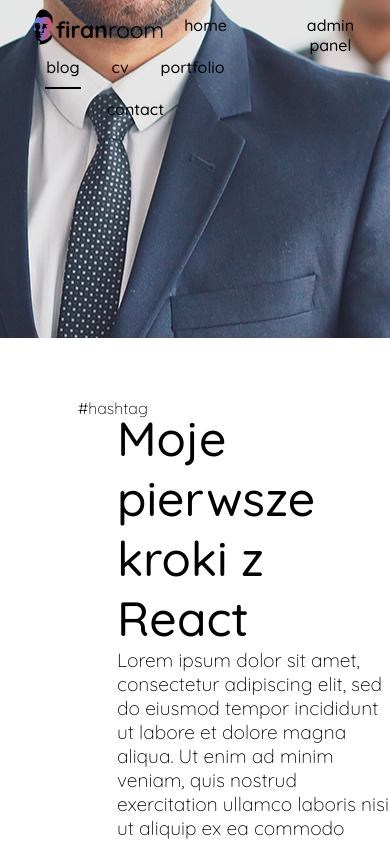
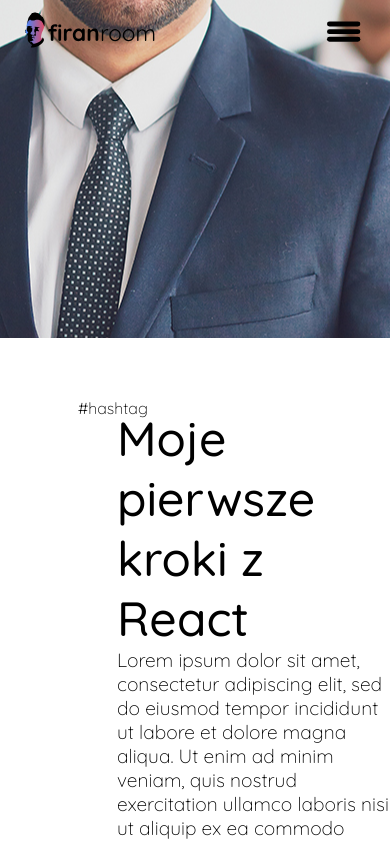
Before and after one commit to BartoszFirana/firanroom., a React (Create React App) app: page /blog in a window 390 px wide. Shown: the top 842 px of the page. Built offline with nearby package versions, Linux system fonts and the light colour scheme.

Commit message:
Mobile First
- dodano obsługę responsywności dla urządzeń mobilnych,
- dodano hamburger menu obsługiwany za pomocą reactstate

```diff
--- a/package.json
+++ b/package.json
@@ -3,8 +3,10 @@
   "version": "0.1.0",
   "private": true,
   "dependencies": {
+    "@fullpage/react-fullpage": "^0.1.15",
     "react": "^16.8.6",
     "react-dom": "^16.8.6",
+    "react-motion": "^0.5.2",
     "react-router-dom": "^5.0.1",
     "react-scripts": "3.0.1"
   },
--- /dev/null
+++ b/src/components/HamburgerButton.js
@@ -0,0 +1,73 @@
+import React, { Component } from 'react';
+import { Motion, spring, presets } from 'react-motion';
+
+class HamburgerButton extends Component {
+    constructor(props) {
+        super(props)
+
+        this.state = {
+            toggle: false
+        }
+    }
+    propsHandle(props) {
+        this.setState.toggle({ toggle: !this.props.toggle })
+    }
+
+    handleClick() {
+        this.setState({ toggle: !this.state.toggle })
+    }
+
+    render() {
+        const style = {
+            overflow: 'visible',
+            cursor: 'pointer',
+            // disable touch highlighting on devices
+            WebkitTapHighlightColor: "rgba(0,0,0,0)",
+        }
+
+        return (
+            <>
+                <svg
+                    viewBox="0 0 96 96"
+                    height="2.5em"
+                    onClick={this.handleClick.bind(this)}
+                    style={style}
+                >
+                    <Motion
+                        style={{
+                            x: spring(this.state.toggle ? 1 : 0, presets.wobbly),
+                            y: spring(this.state.toggle ? 0 : 1, presets.wobbly),
+                        }}
+                    >
+                        {({ x, y }) =>
+                            <g
+                                id="navicon"
+                                fill="none"
+                                stroke="currentColor"
+                                strokeWidth="14"
+                                strokeLinecap="round"
+                                strokeLinejoin="round"
+                            >
+                                <line
+                                    transform={`translate(${x * 12}, ${x * -7}) rotate(${x * 45}, 7, 26)`}
+                                    x1="7" y1="26" x2="89" y2="26"
+                                />
+                                <line
+                                    transform={`translate(${x * 12}, ${x * 7}) rotate(${x * -45}, 7, 70)`}
+                                    x1="7" y1="70" x2="89" y2="70"
+                                />
+                                <line
+                                    transform={`translate(${x * -96})`}
+                                    opacity={y}
+                                    x1="7" y1="48" x2="89" y2="48"
+                                />
+                            </g>
+                        }
+                    </Motion>
+                </svg>
+            </>
+        );
+    }
+}
+
+export default HamburgerButton;
--- /dev/null
+++ b/src/components/HamburgerMenu.js
@@ -0,0 +1,43 @@
+import React, { Component } from 'react';
+import logo from '../images/logo_firanroom.svg';
+import '../styles/HamburgerMenu.css';
+import HamburgerButton from './HamburgerButton';
+
+class HamburgerMenu extends Component {
+    constructor(props) {
+        super(props);
+        this.state = {
+            toggle: false
+        }
+    }
+
+    handleClick() {
+        this.setState({ toggle: !this.state.toggle })
+    }
+    render() {
+        return (
+            <>
+                <nav className="navigation">
+                    <ul>
+                        <img className="logo" src={logo} alt="Logo firanroom" />
+                    </ul>
+                    <ul>
+                        <button className="hamburger__button" onClick={this.handleClick.bind(this)}>
+                            <HamburgerButton toggle={this.state.toggle} />
+                        </button>
+                    </ul>
+                </nav>
+                {this.state.toggle ? (
+                    <div className="hamburger__menu--background">
+                        elo
+                </div>
+                ) : (
+                        <></>
+                    )
+                }
+            </>
+        );
+    }
+}
+
+export default HamburgerMenu;
--- a/src/layouts/App.js
+++ b/src/layouts/App.js
@@ -6,7 +6,9 @@ import Navigation from './Navigation';
 import Page from './Page';
 import Footer from './Footer';
 
-function App() {
+
+class App extends React.Component {
+  render() {
     return (
       <Router>
         <div className="app">
@@ -24,5 +26,6 @@ function App() {
       </Router>
     );
   }
+}
 
 export default App;
--- a/src/layouts/Header.js
+++ b/src/layouts/Header.js
@@ -23,9 +23,9 @@ const Header = () => {
                 <Route path="/" exact render={() => (
                     <header style={headerL}>
                         <div className="hello-container">
-                            <h1 style={{ fontWeight: "bold", fontSize: 80 }}>Hello World,</h1>
+                            <h1>Hello World,</h1>
                             <h3>my name is Bartek. Welcome on my own website</h3>
-                            <button>about me</button>
+                            <button className="layout__button">about me</button>
                         </div>
                         <img className="firana" src={autoportret2} alt="firana" />
                         <img className="background" src={firanaHeader} alt="header"></img>
--- a/src/layouts/Navigation.js
+++ b/src/layouts/Navigation.js
@@ -1,7 +1,33 @@
-import React from 'react';
+import React, { Component } from 'react';
+import HamburgerMenu from '../components/HamburgerMenu';
 import { NavLink } from 'react-router-dom';
 import '../styles/Navigation.css';
 import logo from '../images/logo_firanroom.svg';
+
+class Navigation extends Component {
+    constructor(props) {
+        super(props);
+        this.state = {
+            isDesktop: false
+        };
+
+        this.updatePredicate = this.updatePredicate.bind(this);
+    }
+    componentDidMount() {
+        this.updatePredicate();
+        window.addEventListener("resize", this.updatePredicate);
+    }
+
+    componentWillUnmount() {
+        window.removeEventListener("resize", this.updatePredicate);
+    }
+
+    updatePredicate() {
+        this.setState({ isDesktop: window.innerWidth > 900 });
+    }
+
+    render() {
+        const isDesktop = this.state.isDesktop;
 
         const list = [
             { name: 'home', path: '/', exact: true },
@@ -11,8 +37,6 @@ const list = [
             { name: 'contact', path: '/contact' },
         ]
 
-const Navigation = () => {
-
         const menu = list.map(item => (
             <li key={item.name}>
                 <NavLink to={item.path} exact={item.exact ? item.exact : false}>{item.name}</NavLink>
@@ -20,6 +44,8 @@ const Navigation = () => {
         ))
 
         return (
+            <>
+                {isDesktop ? (
                     <nav className="navigation">
                         <ul>
                             <img className="logo" src={logo} alt="Logo firanroom" />
@@ -29,7 +55,14 @@ const Navigation = () => {
                             <li><NavLink to="/panel">admin panel</NavLink></li>
                         </ul>
                     </nav>
+                ) : (
+                        <HamburgerMenu />
+                    )
+                }
+
+            </>
         );
+    }
 }
 
 export default Navigation;
--- /dev/null
+++ b/src/styles/HamburgerMenu.css
@@ -0,0 +1,6 @@
+.hamburger__menu--background {
+  background-color: #fff;
+  min-height: 100vh;
+  max-height: 100vh;
+  width: 100vw;
+}
--- a/src/styles/Header.css
+++ b/src/styles/Header.css
@@ -33,9 +33,12 @@ img.background {
   left: 30%;
   transform: translate(-50%, -50%);
 }
+.hello-container h1 {
+  font-size: 80px;
+}
 
-button {
-    font-family: 'Quicksand', sans-serif;
+.layout__button {
+  font-family: "Quicksand", sans-serif;
   background-color: #000;
   color: white;
   border: none;
@@ -47,9 +50,32 @@ button {
   -moz-box-shadow: 11px 13px 24px -16px rgba(0, 0, 0, 0.79);
   box-shadow: 11px 13px 24px -16px rgba(0, 0, 0, 0.79);
   cursor: pointer;
-    transition: .2s;
+  transition: 0.2s;
 }
 
 button:hover {
   transform: translateY(4px);
 }
+
+@media (max-width: 1200px) {
+  img.firana {
+    width: 1vw;
+    top: 77vh;
+    left: 59vw;
+  }
+  .hello-container {
+    display: block;
+    z-index: 9998;
+    position: absolute;
+    width: 80%;
+    top: 38%;
+    left: 50%;
+    transform: translate(-50%, -50%);
+  }
+  .hello-container h1 {
+    font-size: 50px;
+  }
+  .hello-container h3 {
+    font-size: 22px;
+  }
+}
--- a/src/styles/Navigation.css
+++ b/src/styles/Navigation.css
@@ -24,7 +24,7 @@ nav.navigation a {
   display: block;
   padding: 10px 1px;
   margin: 0px 15px;
-    transition: .2s;
+  transition: 0.2s;
   color: black;
   font-weight: 500;
 }
@@ -41,3 +41,25 @@ img.logo {
   max-height: 40px;
   vertical-align: middle;
 }
+
+#render {
+  position: absolute;
+  color: black;
+  font-size: 10em;
+  height: 2em;
+  top: 50%;
+  left: 50%;
+  transform: translate(-50%, -50%);
+}
+
+.hamburger__button {
+  border: none;
+  padding: 10px;
+  background-color: transparent;
+  color: black;
+  z-index: 9999;
+}
+
+.hamburger__button:hover {
+  transform: none;
+}
--- a/src/styles/index.css
+++ b/src/styles/index.css
@@ -5,8 +5,11 @@
 }
 
 html {
-  font-family: 'Quicksand', sans-serif;
+  font-family: "Quicksand", sans-serif;
   font-weight: 300;
+}
+button {
+  outline: none;
 }
 
 h1,
```
Also changed, not shown: 1 other file (tests, documents, lock files or other folders). Lines whose indentation alone changed are shown as unchanged.
